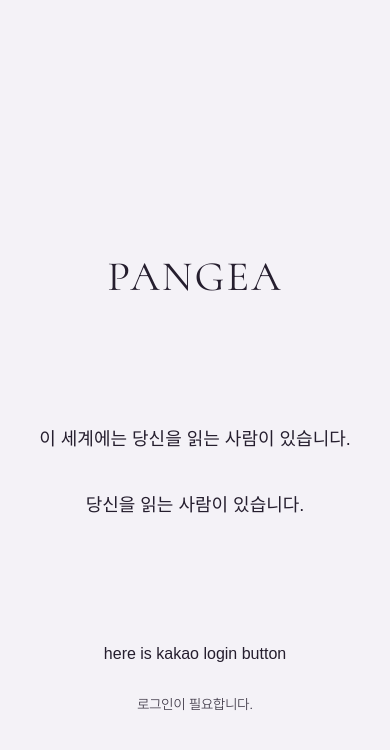
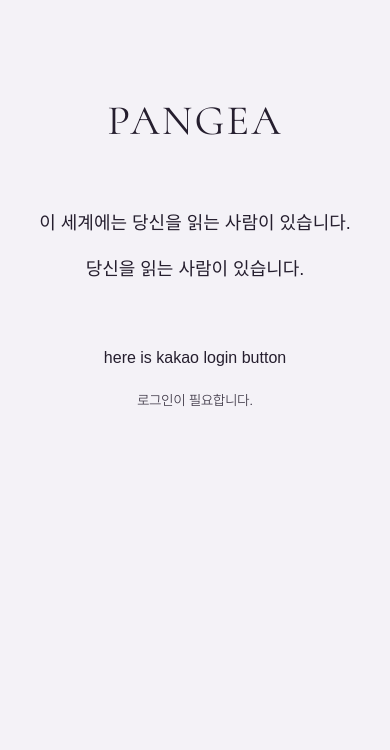
Before and after one commit to pangea-team/pangea-dev, a Next.js app: page /login in a window 390 px wide. Shown: the top 750 px of the page. Built offline with nearby package versions, Linux system fonts and the light colour scheme.

Commit message:
feat: 반응형 spacing 토큰 추가 (#15)

```diff
--- a/app/(auth)/login/_components/KaKaoLoginView.tsx
+++ b/app/(auth)/login/_components/KaKaoLoginView.tsx
@@ -3,11 +3,11 @@
 export default function KaKaoLoginView() {
   return (
     <div className="flex flex-col items-center">
-      <p className="text-cormorant-display-2 tracking-wider pt-63  ">PANGEA</p>
-      <p className="text-noto-subtitle-1 pt-31">이 세계에는 당신을 읽는 사람이 있습니다.</p>
-      <p className="text-noto-subtitle-1 pt-10 pb-31">당신을 읽는 사람이 있습니다.</p>
+      <p className="text-cormorant-display-2 tracking-wider pt-hero  ">PANGEA</p>
+      <p className="text-noto-subtitle-1 pt-section-md">이 세계에는 당신을 읽는 사람이 있습니다.</p>
+      <p className="text-noto-subtitle-1 pt-comp-sm pb-section-md">당신을 읽는 사람이 있습니다.</p>
       <KaKaoLoginButton />
-      <p className="text-pretendard-body-2 text-text/90 pt-7">로그인이 필요합니다.</p>
+      <p className="text-pretendard-body-2 text-text/90 pt-comp-sm">로그인이 필요합니다.</p>
     </div>
   );
 }
--- a/app/styles/globals.css
+++ b/app/styles/globals.css
@@ -1,4 +1,5 @@
 @import "tailwindcss";
+@import "./spacing.css";
 @import "./colors.css";
 @import "./typography.css";
 
--- /dev/null
+++ b/app/styles/spacing.css
@@ -0,0 +1,23 @@
+@theme {
+  /* ─────────────────────────────────────
+     반응형 spacing 토큰
+     ───────────────────────────────────── */
+
+     /* 작은 컴포넌트 간격: 20 ~ 40px */
+  --spacing-comp-sm: clamp(1.25rem, 3vw, 2.5rem);
+
+  /* 작은 섹션 간격: 48 ~ 80px */
+  --spacing-section-sm: clamp(3rem, 6vw, 5rem);
+
+  /* 중간 섹션 간격: 64 ~ 128px */
+  --spacing-section-md: clamp(4rem, 10vw, 8rem);
+
+  /* 큰 섹션 간격: 80 ~ 160px */
+  --spacing-section-lg: clamp(5rem, 14vw, 10rem);
+
+  /* Hero 간격: 96 ~ 252px */
+  --spacing-hero: clamp(6rem, 20vw, 15.75rem);
+
+  /* 페이지 좌우 padding: 24 ~ 80px */
+  --spacing-page-x: clamp(1.5rem, 5vw, 5rem);
+}
```
